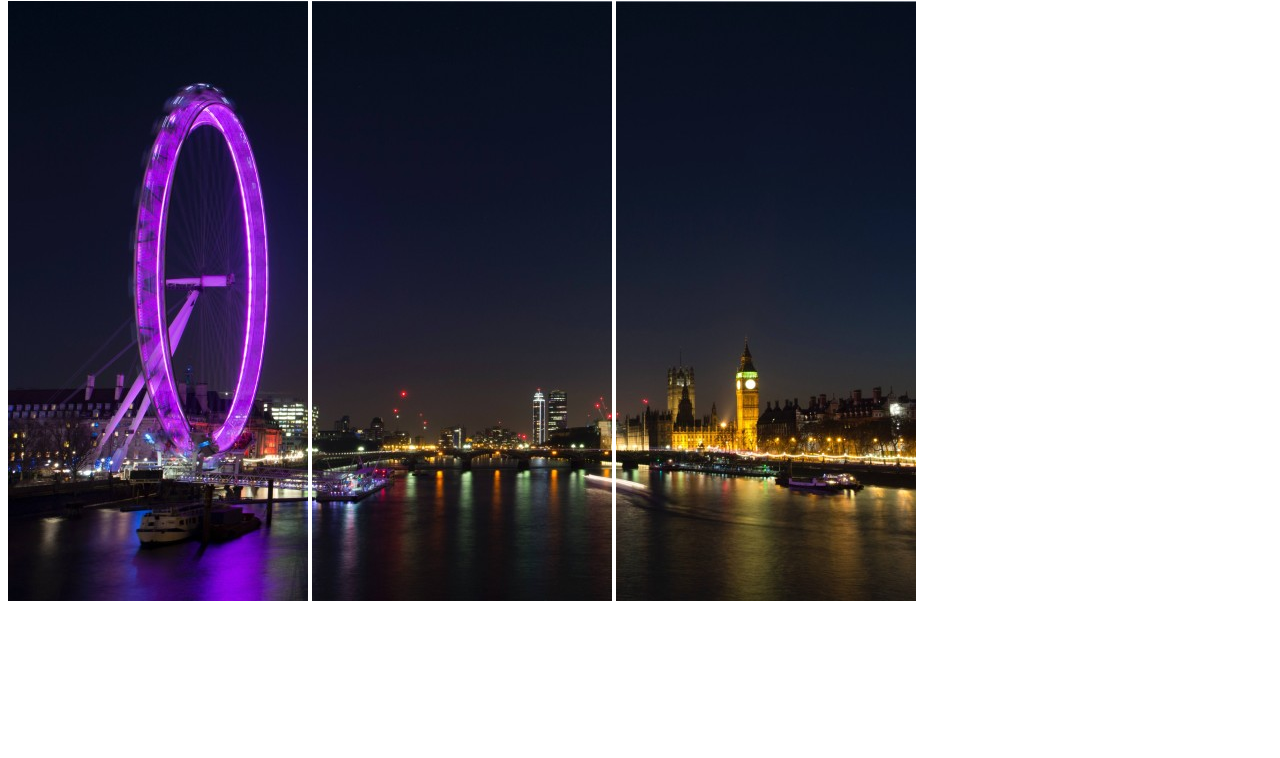
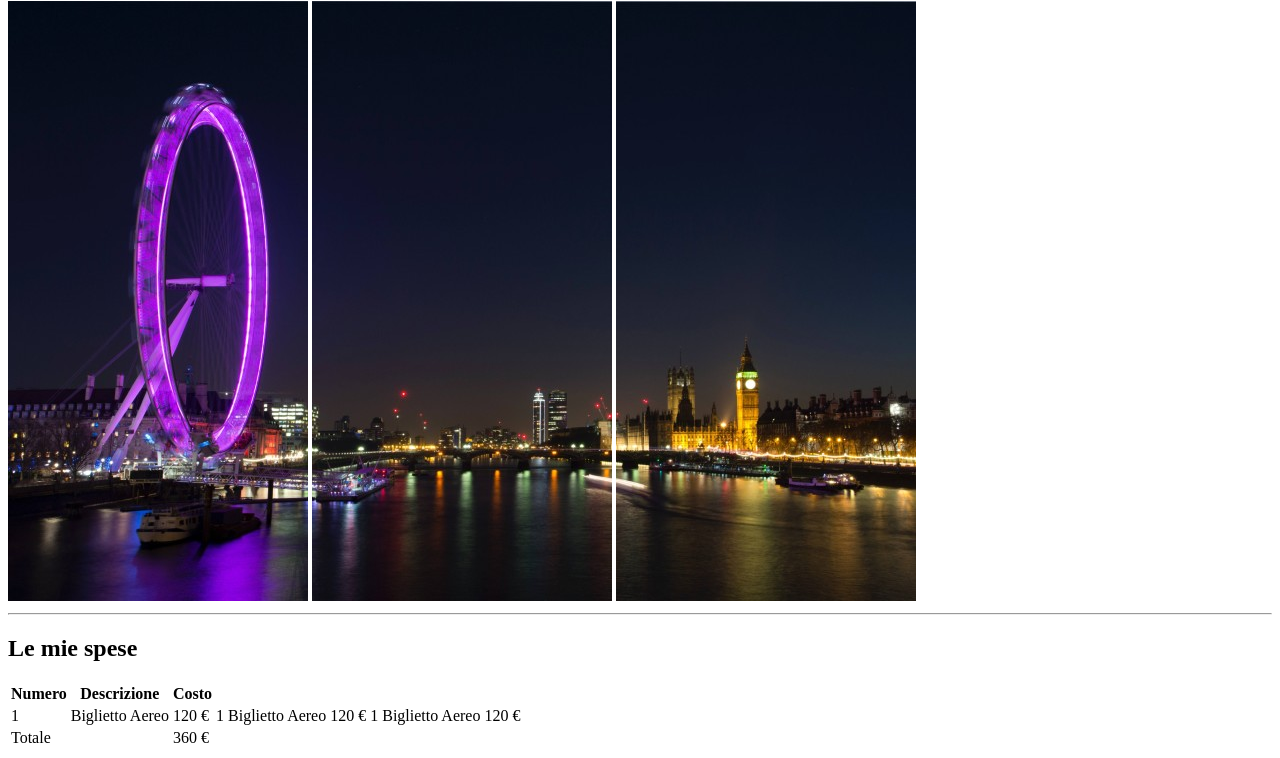
Before and after one commit to LucaMazzola02/html-london-trip, a plain HTML site: page index.html in a window 1280 px wide. Shown: the part 79-837 px from the top of the page. Before the commit the page ends 800 px from the top, so only its background shows below. Drawn offline with Linux system fonts and the light colour scheme.

Commit message:
creation table

```diff
--- a/index.html
+++ b/index.html
@@ -13,6 +13,39 @@
         <img src="/img/pexels-bill-emrich-230794-1.jpg" alt="seconda immagine header">
         <img src="/img/pexels-bill-emrich-230794-2.jpg" alt="terza immagine header">
     </header>
+    <hr>
+    <main>
+        <h2>Le mie spese</h2>
+        <table>
+            <thead>
+                <tr>
+                    <th>Numero</th>
+                    <th>Descrizione</th>
+                    <th>Costo</th>
+                </tr>
+            </thead>
+            <tbody>
+                <tr>
+                    <td>1</td>
+                    <td>Biglietto Aereo</td>
+                    <td>120	&euro;</td>
+                    <td>1</td>
+                    <td>Biglietto Aereo</td>
+                    <td>120	&euro;</td>
+                    <td>1</td>
+                    <td>Biglietto Aereo</td>
+                    <td>120	&euro;</td>
+                </tr>
+            </tbody>
+            <tfoot>
+                <tr>
+                    <td>Totale</td>
+                    <td></td>
+                    <td>360	&euro;</td>
+                </tr>
+            </tfoot>
+        </table>
+    </main>
 
 </body>
 </html>
```
